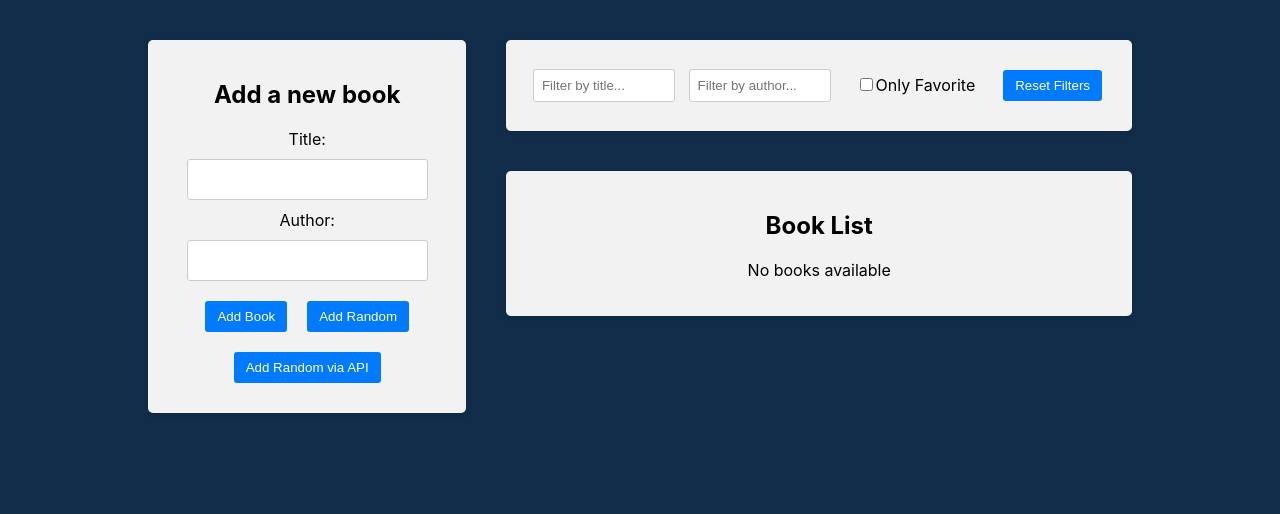
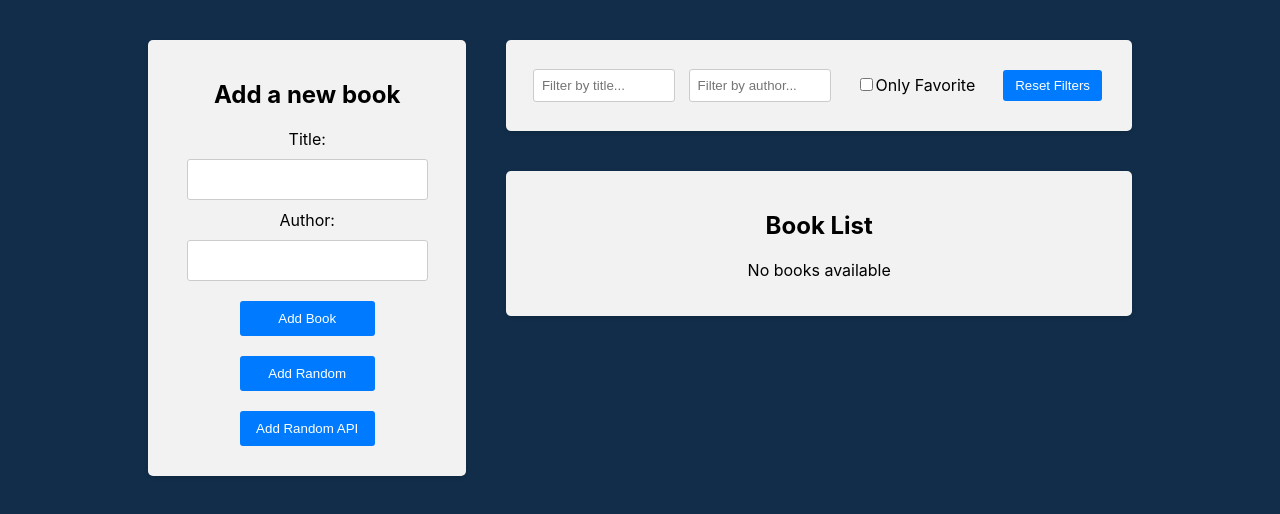
Before and after one commit to AleksY22/Book-Library-app, a React app in the folder frontend/: page / in a window 1280 px wide. Shown: the part 82-596 px from the top of the page. Built offline with nearby package versions, Linux system fonts and the light colour scheme.

Commit message:
Added isLoading

```diff
--- a/frontend/src/components/bookForm/BookForm.css
+++ b/frontend/src/components/bookForm/BookForm.css
@@ -19,9 +19,10 @@
 }
 
 .book__form button {
+   width: 135px;
    background-color: #007bff;
    color: #fff;
-   padding: 8px 12px;
+   padding: 10px 12px;
    border: none;
    border-radius: 3px;
    cursor: pointer;
@@ -35,7 +36,8 @@
 
 .book__form .spinner {
    animation: spinner 1s infinite linear;
-   margin-left: 10px;
+   margin-left: 8px;
+   height: 12px;
 }
 
 @keyframes spinner {
--- a/frontend/src/components/bookForm/BookForm.js
+++ b/frontend/src/components/bookForm/BookForm.js
@@ -1,5 +1,6 @@
 import { useState } from "react";
 import { useDispatch } from "react-redux";
+import { FaSpinner } from "react-icons/fa";
 //import { addBook } from "../../redux/books/actionCreators";
 import { setAddBook, fetchBook } from "../../redux/slices/booksSlice";
 import { setError } from "../../redux/slices/errorSlice";
@@ -14,6 +15,7 @@ function BookForm() {
   //   });
   const [title, setTitle] = useState("");
   const [author, setAuthor] = useState("");
+  const [isLoading, setIsLoading] = useState(false);
   const dispatch = useDispatch();
 
   const handleSubmit = (e) => {
@@ -35,8 +37,13 @@ function BookForm() {
     dispatch(setAddBook(randomBookWithId));
   };
 
-  const handleAddRandomBookApi = () => {
-    dispatch(fetchBook("http://localhost:4000/random-book"));
+  const handleAddRandomBookApi = async () => {
+    try {
+      setIsLoading(true);
+      await dispatch(fetchBook("http://localhost:4000/random-book-delayed"));
+    } finally {
+      setIsLoading(false);
+    }
   };
 
   return (
@@ -65,8 +72,20 @@ function BookForm() {
         <button type="button" onClick={handleAddRandomBook}>
           Add Random
         </button>
-        <button type="button" onClick={handleAddRandomBookApi}>
-          Add Random via API
+
+        <button
+          type="button"
+          onClick={handleAddRandomBookApi}
+          disabled={isLoading}
+        >
+          {isLoading ? (
+            <>
+              <span>Loading...</span>
+              <FaSpinner className="spinner" />
+            </>
+          ) : (
+            "Add Random API"
+          )}
         </button>
       </form>
     </div>
```
